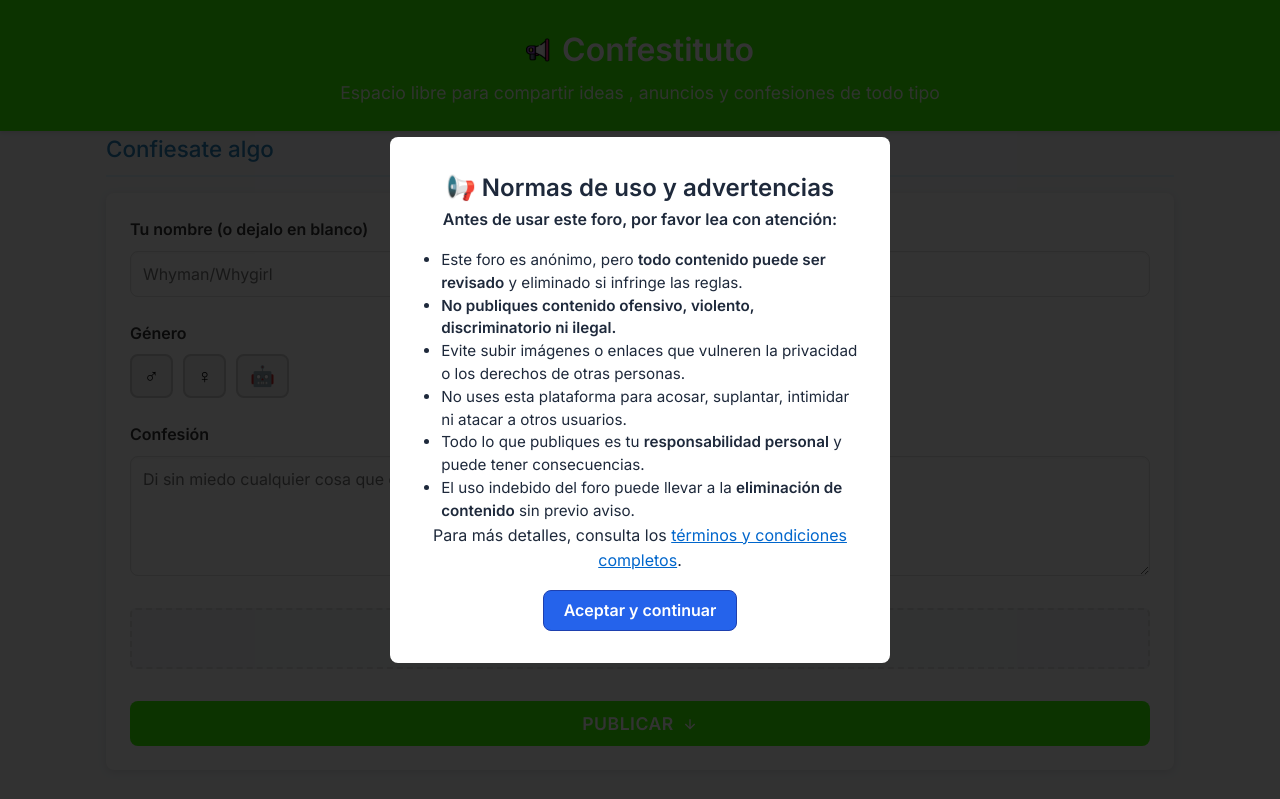
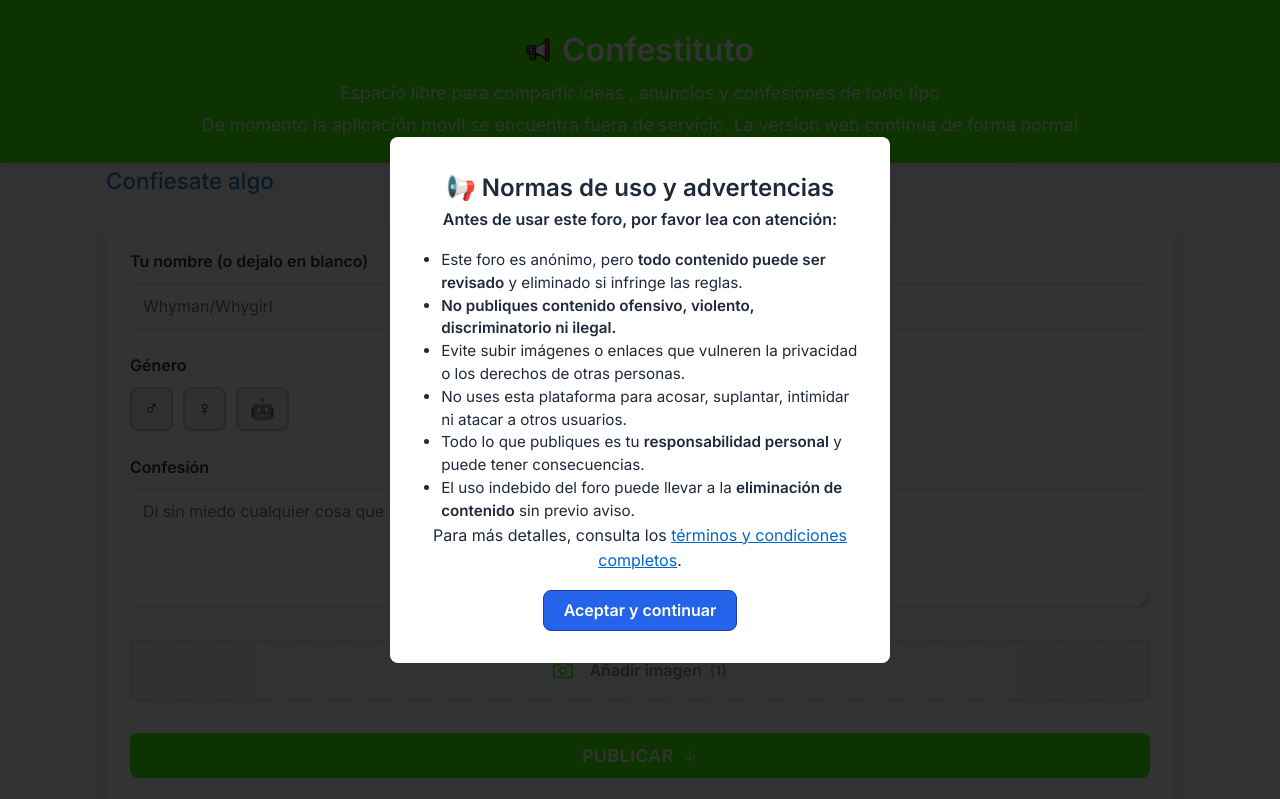
Before and after one commit to aninayuwoki/foro, a website: page public/index.html in a window 1280 px wide. Shown: the top 799 px of the page. Drawn offline with nearby package versions, Linux system fonts and the light colour scheme.

Commit message:
mensaje aclaratorio sobre la app web agregado

```diff
--- a/public/index.html
+++ b/public/index.html
@@ -59,6 +59,7 @@
       </h1>
 
       <p class="site-tagline">Espacio libre para compartir ideas , anuncios y confesiones de todo tipo</p>
+      <p class="site-tagline">De momento la aplicación movil se encuentra fuera de servicio. La version web continua de forma normal</p>
 
       <!--<div class="download-app-container">
         <a href="https://www.mediafire.com/file/8oggzfwowi91d5d/Chismeate_1_1.0.apk/file" class="download-btn" target="_blank" rel="noopener noreferrer">
```
